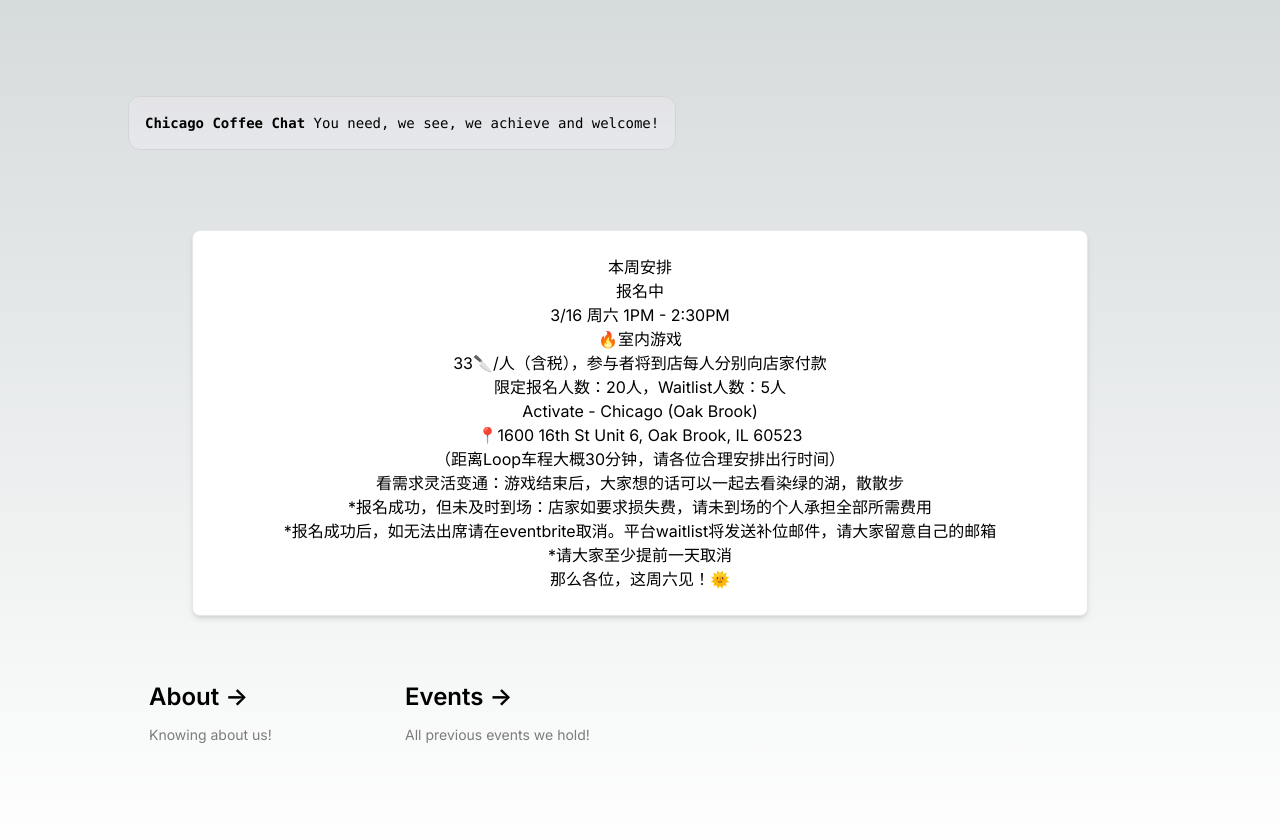
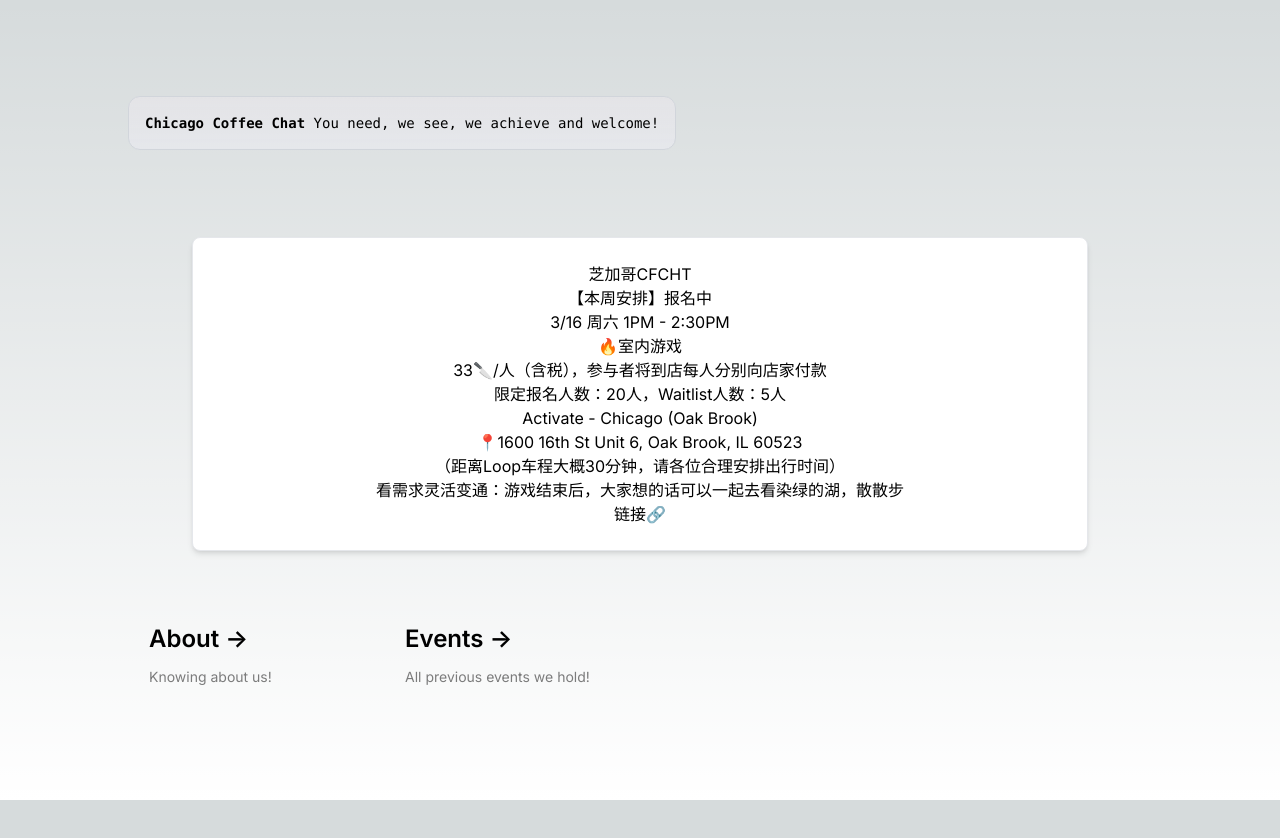
Before and after one commit to Brack-Wang/nextjs, a Next.js app: page / in a window 1280 px wide. Shown: the top 838 px of the page. After the commit the page ends 800 px from the top, so only its background shows below. Built offline with nearby package versions, Linux system fonts and the light colour scheme.

Commit message:
Update page.tsx

```diff
--- a/app/page.tsx
+++ b/app/page.tsx
@@ -18,20 +18,24 @@
       <div className="mt-20 my-12 p-4 md:p-6 max-w-xs md:max-w-2xl lg:max-w-4xl w-full bg-white rounded-lg border border-gray-200 shadow-md dark:bg-gray-800 dark:border-gray-700 text-center">
 
         {/* TODO: Change the content for weekly events' information below */}
-        <h2>本周安排</h2>
-        <p>报名中</p>
+  <h2>芝加哥CFCHT</h2>
+  <h2>【本周安排】报名中</h2>
   <p>3/16 周六 1PM - 2:30PM</p>
   <p>🔥室内游戏</p>
   <p>33🔪/人（含税），参与者将到店每人分别向店家付款</p>
   <p>限定报名人数：20人，Waitlist人数：5人</p>
+
   <p>Activate - Chicago (Oak Brook)</p>
   <p>📍1600 16th St Unit 6, Oak Brook, IL 60523</p>
   <p>（距离Loop车程大概30分钟，请各位合理安排出行时间）</p>
+  <p></p>
   <p>看需求灵活变通：游戏结束后，大家想的话可以一起去看染绿的湖，散散步</p>
-        <p>*报名成功，但未及时到场：店家如要求损失费，请未到场的个人承担全部所需费用</p>
-        <p>*报名成功后，如无法出席请在eventbrite取消。平台waitlist将发送补位邮件，请大家留意自己的邮箱</p>
-        <p>*请大家至少提前一天取消</p>
-        <p>那么各位，这周六见！🌞</p>
+
+  <p>链接🔗
+    <button onClick={() => window.location.href = "https://www.eventbrite.com/e/861313109697?aff=oddtdtcreator"}>
+    </button>
+  </p>
+
 
 
       </div>
```
Lines whose indentation alone changed are shown as unchanged.
